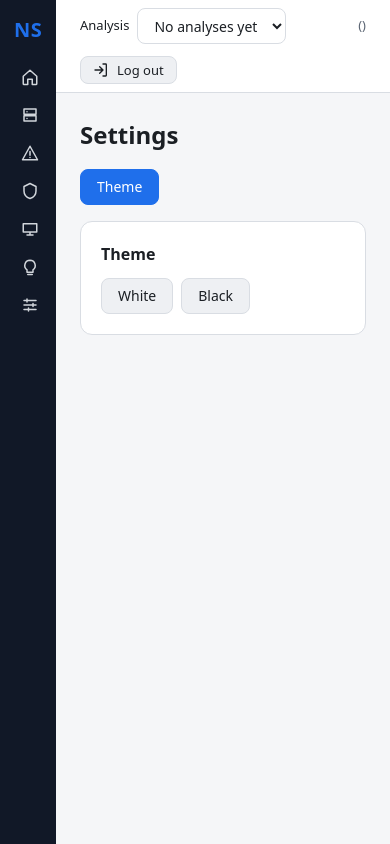
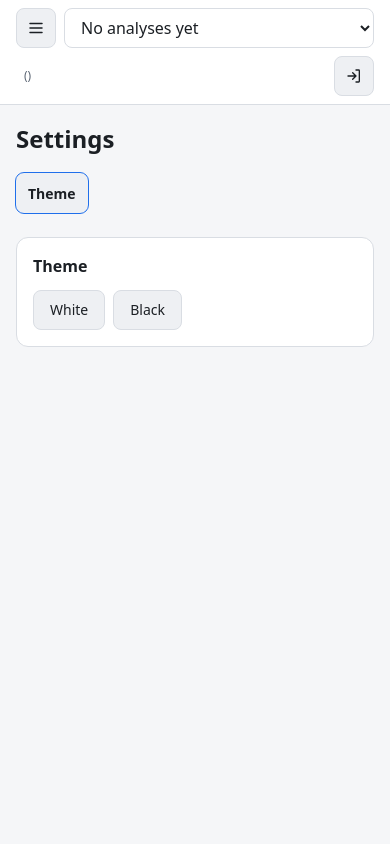
Before and after one commit to notassa/netseer, a FastAPI app: template netseer/web/templates/settings.html in a window 390 px wide. Run offline with FastAPI, Linux system fonts and the light colour scheme; the template is opened without the code that fills it, so the values that code supplies are empty.

Commit message:
Restructure Settings and add phone layout
Group Settings into a side menu and labeled configuration sections.
At 760 px or less, use a slide-in menu, compact topbar and larger controls.

Co-Authored-By: Claude Opus 5.5 <noreply@anthropic.com>
Claude-Session: https://claude.ai/code/session_016GrmWA7KRF7pXcrp5Sjidy

```diff
--- a/netseer/web/static/css/app.css
+++ b/netseer/web/static/css/app.css
@@ -320,6 +320,63 @@ details.more[open] > summary { display: block; }
 .mix-track { height: 6px; background: var(--surface-2); border-radius: var(--r-chip); overflow: hidden; margin-top: var(--s1); }
 .mix-fill { height: 100%; background: var(--accent); border-radius: inherit; }
 
+/* Settings layout */
+.settings-layout { display: grid; grid-template-columns: 200px minmax(0, 1fr); gap: var(--s6); align-items: start; }
+.settings-nav { position: sticky; top: var(--s4); display: flex; flex-direction: column; gap: var(--s4); }
+.settings-nav-title { font-size: var(--fs-xs); color: var(--muted); padding: 0 var(--s3); margin-bottom: var(--s1); }
+.settings-nav a { display: flex; align-items: center; min-height: var(--control); padding: 0 var(--s3); border-radius: var(--r-control); color: var(--text); text-decoration: none; font-size: var(--fs-md); transition: background-color var(--fast) var(--ease); }
+.settings-nav a:hover { background: var(--surface-2); }
+.settings-nav a.active { background: var(--surface-2); font-weight: 600; }
+.settings-nav a.danger-link { color: var(--danger); }
+.settings-panels { min-width: 0; }
+.settings-form { max-width: 760px; }
+.settings-group { padding-top: var(--s4); margin-top: var(--s4); border-top: 1px solid var(--border); }
+.settings-group:first-of-type { border-top: 0; padding-top: 0; }
+.settings-group > h3 { margin: 0 0 var(--s2); }
+.settings-fields { display: grid; grid-template-columns: repeat(auto-fit, minmax(200px, 1fr)); gap: 0 var(--s4); }
+@media (max-width: 900px) { .settings-layout { grid-template-columns: minmax(0, 1fr); } .settings-nav { position: static; flex-direction: row; flex-wrap: wrap; } }
+
+/* Mobile */
+.mobile-menu, .nav-scrim { display: none; }
+@media (max-width: 760px) {
+  :root { --control: 40px; --control-sm: 40px; }
+  input[type=text], input[type=password], input[type=number], select, textarea { font-size: 16px; }
+  html .sidebar, html.sidebar-collapsed .sidebar {
+    position: fixed; inset: 0 auto 0 0; z-index: 35; width: 240px; height: 100dvh;
+    transform: translateX(-100%); visibility: hidden;
+    transition: transform var(--fast) var(--ease), visibility var(--fast) var(--ease);
+  }
+  html.nav-open .sidebar { transform: none; visibility: visible; transition: transform var(--fast) var(--ease), visibility 0s; }
+  html.sidebar-collapsed .sidebar .label { display: inline; }
+  html.sidebar-collapsed .brand { padding: 0 var(--s5) var(--s4); text-align: left; }
+  html.sidebar-collapsed .brand-mini { display: none; }
+  html.sidebar-collapsed .nav a { justify-content: flex-start; padding: 0 var(--s5); }
+  .nav a { min-height: 40px; }
+  .nav-scrim:not([hidden]) { display: block; position: fixed; inset: 0; z-index: 30; background: rgb(0 0 0 / .45); }
+  input[type=file] { min-height: 40px; }
+  .mobile-menu { display: inline-flex; padding: 0; width: 40px; flex-shrink: 0; }
+  .topbar { padding: var(--s2) var(--s4); gap: var(--s2); font-size: var(--fs-xs); }
+  .topbar .spacer { display: none; }
+  #analysis-select-form { flex: 1 1 calc(100% - 48px); }
+  .topbar-label { position: absolute; width: 1px; height: 1px; overflow: hidden; clip-path: inset(50%); white-space: nowrap; }
+  .topbar-user { font-size: var(--fs-xs); }
+  .topbar form[action="/logout"] { margin-left: auto; }
+  .logout { width: 40px; padding: 0; }
+  .logout .label { display: none; }
+  .content { padding: var(--s4); }
+  .card { padding: var(--s4); }
+  .stats { grid-template-columns: repeat(2, minmax(0, 1fr)); }
+  .table-tools { flex-wrap: wrap; }
+  .js-bin-form { flex-wrap: nowrap; align-items: center; }
+  .js-bin-form label { margin: 0; flex-shrink: 0; }
+  .js-bin-form input { flex: 1; min-width: 0; width: auto; }
+  .settings-nav { gap: var(--s2); }
+  .settings-nav-group { display: contents; }
+  .settings-nav-title { display: none; }
+  .settings-nav a { background: var(--surface-2); }
+  .settings-nav a.active { outline: 1px solid var(--accent); }
+}
+
 @media (prefers-reduced-motion: reduce) {
   *, *::before, *::after {
     transition-duration: .01ms !important;
--- a/netseer/web/static/js/app.js
+++ b/netseer/web/static/js/app.js
@@ -21,17 +21,41 @@ async function getJSON(url) {
   return r.json();
 }
 
-// Sidebar: toggle the narrow icon rail and remember it per browser.
+// Sidebar: toggle the narrow icon rail and remember it per browser; an off-canvas drawer on phones.
 (function () {
   const btn = document.getElementById("sidebar-toggle");
   if (!btn) return;
+  const phone = () => matchMedia("(max-width: 760px)").matches;
+  const menu = document.getElementById("mobile-menu");
+  const scrim = document.getElementById("nav-scrim");
   const sync = () => btn.setAttribute("aria-expanded", String(!document.documentElement.classList.contains("sidebar-collapsed")));
+  const setOpen = open => {
+    document.documentElement.classList.toggle("nav-open", open);
+    if (scrim) scrim.hidden = !open;
+    if (menu) menu.setAttribute("aria-expanded", String(open));
+  };
+  const open = () => { setOpen(true); document.querySelector(".nav a")?.focus(); };
+  const close = () => {
+    const inside = document.getElementById("app-sidebar")?.contains(document.activeElement);
+    setOpen(false);
+    if (inside && menu) menu.focus();
+  };
   sync();
   btn.addEventListener("click", () => {
+    if (phone()) { close(); return; }
     const collapsed = document.documentElement.classList.toggle("sidebar-collapsed");
     sync();
     try { localStorage.setItem("netseer.sidebar", collapsed ? "collapsed" : "open"); } catch (e) { /* private mode */ }
   });
+  menu?.addEventListener("click", () => {
+    document.documentElement.classList.contains("nav-open") ? close() : open();
+  });
+  scrim?.addEventListener("click", close);
+  document.addEventListener("keydown", e => {
+    if (e.key === "Escape" && document.documentElement.classList.contains("nav-open")) close();
+  });
+  const mq = matchMedia("(max-width: 760px)");
+  mq.addEventListener("change", e => { if (!e.matches) close(); });
 })();
 
 // Session countdown (10 minutes from sign-in); only the Extend button adds time.
--- a/netseer/web/templates/layout.html
+++ b/netseer/web/templates/layout.html
@@ -12,7 +12,7 @@
 {% macro icon(d) %}<svg class="icon" viewBox="0 0 24 24" aria-hidden="true"><path d="{{ d }}"/></svg>{% endmacro %}
 {% block body %}
 <div class="app">
-  <aside class="sidebar">
+  <aside class="sidebar" id="app-sidebar">
     <button class="brand" id="sidebar-toggle" type="button" aria-label="Show or hide the menu" title="Show or hide the menu"><span class="label">Net<span>Seer</span></span><span class="brand-mini" aria-hidden="true">N<span>S</span></span></button>
     <nav class="nav">
       {% for key, href, label, later, d in nav if key != "information" or user.role == "admin" %}
@@ -20,8 +20,10 @@
       {% endfor %}
     </nav>
   </aside>
+  <div class="nav-scrim" id="nav-scrim" hidden></div>
   <div class="main">
     <header class="topbar">
+      <button class="btn mobile-menu" id="mobile-menu" type="button" aria-label="Open menu" aria-controls="app-sidebar" aria-expanded="false">{{ icon("M4 6h16M4 12h16M4 18h16") }}</button>
       {% if active not in ("settings", "information") %}
       <form method="post" action="/analyses/select" id="analysis-select-form">
         <input type="hidden" name="csrf_token" value="{{ csrf_token }}">
@@ -49,7 +51,7 @@
       <span class="muted topbar-user">{{ user.username }} ({{ user.role }})</span>
       <form method="post" action="/logout">
         <input type="hidden" name="csrf_token" value="{{ csrf_token }}">
-        <button class="btn small logout" type="submit" title="Log out">{{ icon("M15 3h4a1 1 0 0 1 1 1v16a1 1 0 0 1-1 1h-4M10 17l5-5-5-5M15 12H3") }}<span class="label">Log out</span></button>
+        <button class="btn small logout" type="submit" title="Log out" aria-label="Log out">{{ icon("M15 3h4a1 1 0 0 1 1 1v16a1 1 0 0 1-1 1h-4M10 17l5-5-5-5M15 12H3") }}<span class="label">Log out</span></button>
       </form>
     </header>
     <main class="content">
--- a/netseer/web/templates/settings.html
+++ b/netseer/web/templates/settings.html
@@ -3,12 +3,31 @@
 {% block title %}Settings{% endblock %}
 {% block content %}
 <h1>Settings</h1>
-<nav class="row-actions mb-4" id="settings-tabs" aria-label="Settings sections">
-  {% for id, label in [("theme", "Theme")] + ([("accounts", "Accounts"), ("config", "Configuration"), ("ai", "AI"),
-       ("kb", "Rules & knowledge base"), ("oui", "MAC vendors"), ("detonate", "Detonate")] if user.role == "admin" else []) %}
-  <a class="btn" href="#tab-{{ id }}" data-tab-link="tab-{{ id }}">{{ label }}</a>
-  {% endfor %}
+<div class="settings-layout">
+<nav class="settings-nav" id="settings-tabs" aria-label="Settings sections">
+  <div class="settings-nav-group">
+    <div class="settings-nav-title">Personal</div>
+    <a href="#tab-theme" data-tab-link="tab-theme">Theme</a>
+  </div>
+  {% if user.role == "admin" %}
+  <div class="settings-nav-group">
+    <div class="settings-nav-title">Access</div>
+    <a href="#tab-accounts" data-tab-link="tab-accounts">Accounts</a>
+  </div>
+  <div class="settings-nav-group">
+    <div class="settings-nav-title">System</div>
+    <a href="#tab-config" data-tab-link="tab-config">Configuration</a>
+    <a href="#tab-ai" data-tab-link="tab-ai">AI</a>
+    <a href="#tab-kb" data-tab-link="tab-kb">Rules &amp; knowledge base</a>
+    <a href="#tab-oui" data-tab-link="tab-oui">MAC vendors</a>
+  </div>
+  <div class="settings-nav-group">
+    <div class="settings-nav-title">Danger</div>
+    <a href="#tab-detonate" data-tab-link="tab-detonate" class="danger-link">Detonate</a>
+  </div>
+  {% endif %}
 </nav>
+<div class="settings-panels">
 
 <div class="card" id="tab-theme" data-tab>
   <h2>Theme</h2>
@@ -24,14 +43,6 @@
 <div class="card" id="tab-accounts" data-tab>
   <div class="table-tools mt-0"><h2>Accounts</h2>{{ reset_sort("accounts-table") }}</div>
   <p class="muted">NetSeer has one administrator (view and manage) and at most one user (view only).</p>
-  <form method="post" action="/settings/auto-logout" class="row-actions row-center mb-3">
-    <input type="hidden" name="csrf_token" value="{{ csrf_token }}">
-    <label class="check"><input type="checkbox" name="enabled" {{ 'checked' if auto_logout }}
-           onchange="this.form.submit()"> Auto-logout</label>
-    <span class="muted">{{ "On: sessions end after 10 minutes unless extended." if auto_logout
-                           else "Off: sessions last until sign-out, at most 12 hours." }}</span>
-    <noscript><button class="btn small" type="submit">Save</button></noscript>
-  </form>
   <div class="table-wrap">
   <table class="data sortable" id="accounts-table">
     <thead><tr><th data-key="username">Username</th><th data-key="role">Role</th><th data-key="created">Created</th><th>Actions</th></tr></thead>
@@ -76,18 +87,50 @@
     <p><button class="btn primary" type="submit">Create user</button></p>
   </form>
   {% endif %}
+  <h3>Session</h3>
+  <form method="post" action="/settings/auto-logout" class="row-actions row-center mb-3">
+    <input type="hidden" name="csrf_token" value="{{ csrf_token }}">
+    <label class="check"><input type="checkbox" name="enabled" {{ 'checked' if auto_logout }}
+           onchange="this.form.submit()"> Auto-logout</label>
+    <span class="muted">{{ "On: sessions end after 10 minutes unless extended." if auto_logout
+                           else "Off: sessions last until sign-out, at most 12 hours." }}</span>
+    <noscript><button class="btn small" type="submit">Save</button></noscript>
+  </form>
 </div>
 
 <div class="card" id="tab-config" data-tab>
   <h2>NetSeer configuration</h2>
   <p class="muted">Saving a new aggregation gap or correlation window re-runs incident building for the selected analysis{% if selected %} (<strong>{{ selected.name }}</strong>){% endif %}; a new half-life re-scores its device risk. LAN CIDRs apply to the next analysis or a re-analyse.</p>
-  <form method="post" action="/settings/config" class="measure">
+  <form method="post" action="/settings/config" class="settings-form">
     <input type="hidden" name="csrf_token" value="{{ csrf_token }}">
-    {% for key, (label, kind, low, high, unit) in config_fields.items() %}
+    <section class="settings-group">
+      <h3>Incident building</h3>
+      <div class="settings-fields">
+        {% for key in ["aggregation_gap_s", "correlation_window_min", "half_life_days"] %}
+        {% set label, kind, low, high, unit = config_fields[key] %}
+        <div>
         <label for="cfg-{{ key }}">{{ label }} ({{ unit }})</label>
         <input id="cfg-{{ key }}" name="{{ key }}" type="number" min="{{ low }}" max="{{ high }}" step="{{ 'any' if key == 'half_life_days' else 1 }}"
                value="{{ config[key] }}" required class="input-md">
+        </div>
         {% endfor %}
+      </div>
+    </section>
+    <section class="settings-group">
+      <h3>Capture</h3>
+      <div class="settings-fields">
+        {% for key in ["max_upload_mb", "live_interval_s"] %}
+        {% set label, kind, low, high, unit = config_fields[key] %}
+        <div>
+        <label for="cfg-{{ key }}">{{ label }} ({{ unit }})</label>
+        <input id="cfg-{{ key }}" name="{{ key }}" type="number" min="{{ low }}" max="{{ high }}" step="{{ 'any' if key == 'half_life_days' else 1 }}"
+               value="{{ config[key] }}" required class="input-md">
+        </div>
+        {% endfor %}
+      </div>
+    </section>
+    <section class="settings-group">
+      <h3>Network</h3>
       <label for="cfg-lan">LAN CIDRs (one per line)</label>
       <textarea id="cfg-lan" name="lan_cidrs" rows="3" class="w-full">{{ config.lan_cidrs | join('\n') }}</textarea>
       <label class="check mt-2"><input type="checkbox" name="inside_rules" {{ 'checked' if config.inside_rules }}>
@@ -99,12 +142,15 @@
         Look up unknown MAC vendors online</label>
       <div class="field-hint">When the local vendor lists have no entry, ask maclookup.app. Only the first 6 hex digits
         (the vendor part) are sent; answers are cached until Detonate. Randomised MACs are never sent.</div>
-    <h3>Data Representation</h3>
+    </section>
+    <section class="settings-group">
+      <h3>Display</h3>
       <label for="cfg-data-unit">Traffic Volume unit</label>
       <select id="cfg-data-unit" name="data_unit" class="input-md">
         {% for key, label in data_units.items() %}<option value="{{ key }}" {{ 'selected' if config.data_unit == key }}>{{ label }}</option>{% endfor %}
       </select>
       <div class="field-hint">Applies to the Traffic Volume chart on Home.</div>
+    </section>
     <p><button class="btn primary" type="submit">Save configuration</button></p>
   </form>
   <p class="muted mb-0">Still to come: data retention (cutover). Rules update is under Rules &amp; knowledge base.</p>
@@ -174,6 +220,8 @@
   </form>
 </div>
 {% endif %}
+</div>
+</div>
 {% endblock %}
 
 {% block scripts %}
@@ -185,7 +233,12 @@
   function open(id) {
     if (!cards.some(c => c.id === id)) id = cards[0].id;
     cards.forEach(c => { c.hidden = c.id !== id; });
-    links.forEach(a => a.classList.toggle("primary", a.dataset.tabLink === id));
+    links.forEach(a => {
+      const on = a.dataset.tabLink === id;
+      a.classList.toggle("active", on);
+      if (on) a.setAttribute("aria-current", "true");
+      else a.removeAttribute("aria-current");
+    });
   }
   links.forEach(a => a.addEventListener("click", e => { e.preventDefault(); history.replaceState(null, "", a.hash); open(a.dataset.tabLink); }));
   open(location.hash.slice(1));
```
Also changed, not shown: docs/CONCEPTS.md (+1 -1 lines), docs/PROTOTYPE-BRIEF.md (+3 -1 lines), docs/RAD-PLAN.md (+1 -0 lines), docs/progress.md (+1 -0 lines), netseer/tests/test_ui_layout.py (+26 -0 lines). Lines whose indentation alone changed are shown as unchanged.
